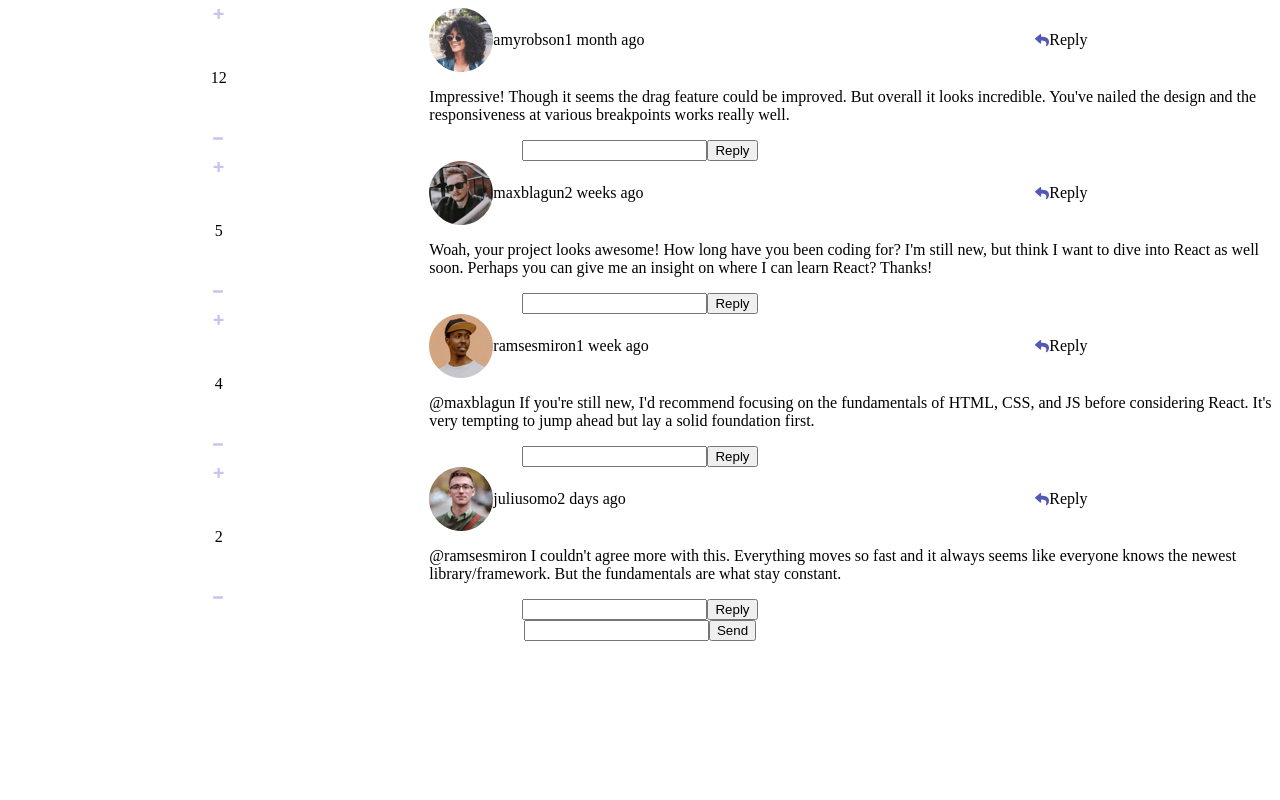
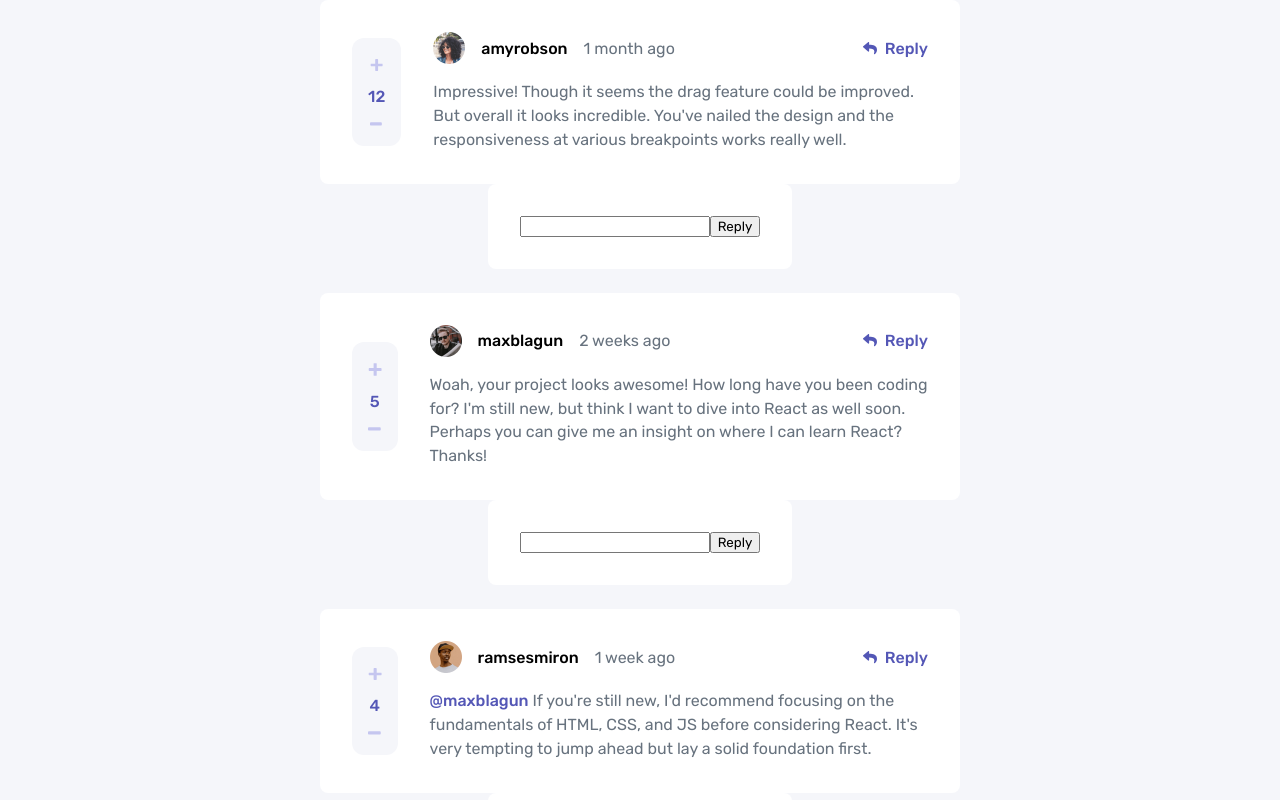
Before and after one commit to VasuBeachoo/interactive-comments-section, a JavaScript app: page / in a window 1280 px wide. Shown: the top 800 px of the page. Built offline with nearby package versions, Linux system fonts and the light colour scheme.

Commit message:
Style comment component

```diff
--- a/public/index.html
+++ b/public/index.html
@@ -4,6 +4,12 @@
     <meta charset="UTF-8" />
     <meta http-equiv="X-UA-Compatible" content="IE=edge" />
     <meta name="viewport" content="width=device-width, initial-scale=1.0" />
+    <link rel="preconnect" href="https://fonts.googleapis.com" />
+    <link rel="preconnect" href="https://fonts.gstatic.com" crossorigin />
+    <link
+      href="https://fonts.googleapis.com/css2?family=Rubik:wght@400;500;700&display=swap"
+      rel="stylesheet"
+    />
     <title>Interactive Comments Section</title>
   </head>
   <body>
--- a/src/App.js
+++ b/src/App.js
@@ -1,4 +1,5 @@
 import styled from "styled-components";
+import GlobalStyle from "./GlobalStyle";
 import CommentSection from "./components/CommentSection";
 
 const AppBox = styled.div`
@@ -13,6 +14,7 @@ const AppBox = styled.div`
 const App = () => {
   return (
     <AppBox>
+      <GlobalStyle />
       <CommentSection />
     </AppBox>
   );
--- /dev/null
+++ b/src/GlobalStyle.js
@@ -0,0 +1,43 @@
+import { createGlobalStyle, css } from "styled-components";
+
+const styled = { createGlobalStyle };
+
+const GlobalStyle = styled.createGlobalStyle`
+  :root {
+    --Moderate-blue: hsl(238, 40%, 52%);
+    --Soft-red: hsl(358, 79%, 66%);
+    --Light-grayish-blue: hsl(239, 57%, 85%);
+    --Pale-red: hsl(357, 100%, 86%);
+    --Dark-blue: hsl(212, 24%, 26%);
+    --Grayish-blue: hsl(211, 10%, 45%);
+    --Light-gray: hsl(223, 19%, 93%);
+    --Very-light-gray: hsl(228, 33%, 97%);
+    --White: hsl(0, 0%, 100%);
+  }
+
+  * {
+    box-sizing: border-box;
+    font-family: "Rubik", sans-serif;
+  }
+
+  body {
+    background-color: var(--Very-light-gray);
+    margin: 0;
+  }
+`;
+
+export const mixinBlock = css`
+  background-color: var(--White);
+  border-radius: 0.5rem;
+  padding: 2rem;
+`;
+
+export const mixinRatingIcon = css`
+  width: 0.85rem;
+
+  &:hover {
+    cursor: pointer;
+  }
+`;
+
+export default GlobalStyle;
--- a/src/components/Comment.js
+++ b/src/components/Comment.js
@@ -3,16 +3,28 @@ import Rating from "./Rating";
 import UserTag from "./UserTag";
 import { ReplyAction, DeleteAction, EditAction } from "./CommentAction";
 import CommentInput from "./CommentInput";
+import { mixinBlock } from "../GlobalStyle";
 
 export const CommentText = styled.p`
   grid-area: 2 / 2 / span 1 / span 2;
+  color: var(--Grayish-blue);
+  line-height: 2.35ch;
+  margin: 0;
 `;
 
-export const CommentAge = styled.p``;
+export const CommentAge = styled.p`
+  color: var(--Grayish-blue);
+  margin: 0;
+`;
 
-export const CommentUsername = styled.p``;
+export const CommentUsername = styled.p`
+  font-weight: 500;
+  margin: 0;
+`;
 
-export const CommentAvatar = styled.img``;
+export const CommentAvatar = styled.img`
+  width: 2rem;
+`;
 
 export const CommentInfoBox = styled.div`
   grid-area: 1 / 2 / span 1 / span 1;
@@ -20,6 +32,7 @@ export const CommentInfoBox = styled.div`
   flex-direction: row;
   justify-content: flex-start;
   align-items: center;
+  gap: 1rem;
 `;
 
 export const CommentRating = styled(Rating)`
@@ -27,8 +40,11 @@ export const CommentRating = styled(Rating)`
 `;
 
 export const CommentBox = styled.div`
+  ${mixinBlock}
   display: grid;
-  grid-template: auto / 1fr 1fr 1fr;
+  grid-template: auto / auto 1fr auto;
+  row-gap: 1rem;
+  column-gap: 2rem;
 `;
 
 export const CommentContainer = styled.div`
--- a/src/components/CommentAction.js
+++ b/src/components/CommentAction.js
@@ -3,7 +3,10 @@ import iconReply from "../assets/icon-reply.svg";
 import iconDelete from "../assets/icon-delete.svg";
 import iconEdit from "../assets/icon-edit.svg";
 
-export const ActionText = styled.p``;
+export const ActionText = styled.p`
+  font-weight: 500;
+  margin: 0;
+`;
 
 export const ActionIcon = styled.img``;
 
@@ -12,6 +15,7 @@ export const CommentActionBox = styled.div`
   flex-direction: row;
   justify-content: center;
   align-items: center;
+  gap: 0.5rem;
 `;
 
 const CommentAction = ({ className, iconSrc, iconAlt, text }) => {
@@ -27,18 +31,24 @@ export const ReplyAction = styled(CommentAction).attrs({
   iconSrc: iconReply,
   iconAlt: "reply-icon",
   text: "Reply",
-})``;
+})`
+  color: var(--Moderate-blue);
+`;
 
 export const DeleteAction = styled(CommentAction).attrs({
   iconSrc: iconDelete,
   iconAlt: "delete-icon",
   text: "Delete",
-})``;
+})`
+  color: var(--Soft-red);
+`;
 
 export const EditAction = styled(CommentAction).attrs({
   iconSrc: iconEdit,
   iconAlt: "edit-icon",
   text: "Edit",
-})``;
+})`
+  color: var(--Moderate-blue);
+`;
 
 export default CommentAction;
--- a/src/components/CommentChain.js
+++ b/src/components/CommentChain.js
@@ -1,13 +1,20 @@
 import styled from "styled-components";
 import Comment from "./Comment";
 
-export const RepliesBox = styled.div``;
+export const RepliesBox = styled.div`
+  display: flex;
+  flex-direction: column;
+  justify-content: flex-start;
+  align-items: center;
+  gap: 1.5rem;
+`;
 
 export const CommentChainBox = styled.div`
   display: flex;
   flex-direction: column;
   justify-content: flex-start;
   align-items: center;
+  gap: 1.5rem;
 `;
 
 const CommentChain = ({ className, comment }) => {
--- a/src/components/CommentInput.js
+++ b/src/components/CommentInput.js
@@ -1,4 +1,5 @@
 import styled from "styled-components";
+import { mixinBlock } from "../GlobalStyle";
 
 export const SubmitBtn = styled.button``;
 
@@ -7,6 +8,7 @@ export const InputArea = styled.input.attrs({ type: "text" })``;
 export const AvatarImg = styled.img.attrs({ alt: "user-avatar" })``;
 
 export const CommentInputBox = styled.div`
+  ${mixinBlock}
   display: flex;
   flex-direction: row;
   justify-content: flex-start;
--- a/src/components/CommentSection.js
+++ b/src/components/CommentSection.js
@@ -15,6 +15,7 @@ export const CommentSectionBox = styled.div`
   flex-direction: column;
   justify-content: flex-start;
   align-items: center;
+  width: clamp(10rem, 85vw, 40rem);
 `;
 
 const CommentSection = ({ className }) => {
--- a/src/components/Rating.js
+++ b/src/components/Rating.js
@@ -1,21 +1,35 @@
 import styled from "styled-components";
 import iconPlus from "../assets/icon-plus.svg";
 import iconMinus from "../assets/icon-minus.svg";
+import { mixinRatingIcon } from "../GlobalStyle";
 
 export const MinusSign = styled.img.attrs({
   src: iconMinus,
   alt: "minus-sign",
-})``;
+})`
+  ${mixinRatingIcon}
+`;
 
-export const RatingValue = styled.p``;
+export const RatingValue = styled.p`
+  color: var(--Moderate-blue);
+  font-weight: 500;
+`;
 
-export const PlusSign = styled.img.attrs({ src: iconPlus, alt: "plus-sign" })``;
+export const PlusSign = styled.img.attrs({ src: iconPlus, alt: "plus-sign" })`
+  ${mixinRatingIcon}
+`;
 
 export const RatingBox = styled.div`
   display: flex;
   flex-direction: column;
   justify-content: space-between;
   align-items: center;
+  background-color: var(--Very-light-gray);
+  width: fit-content;
+  height: fit-content;
+  border-radius: 0.75rem;
+  padding: 1.25rem 1rem;
+  margin: auto 0;
 `;
 
 const Rating = ({ className, rating }) => {
--- a/src/components/UserTag.js
+++ b/src/components/UserTag.js
@@ -2,7 +2,10 @@ import styled from "styled-components";
 
 export const TagText = styled.span``;
 
-export const UserTagBox = styled.span``;
+export const UserTagBox = styled.span`
+  color: var(--Moderate-blue);
+  font-weight: 500;
+`;
 
 const UserTag = ({ className, username }) => {
   return (
```
